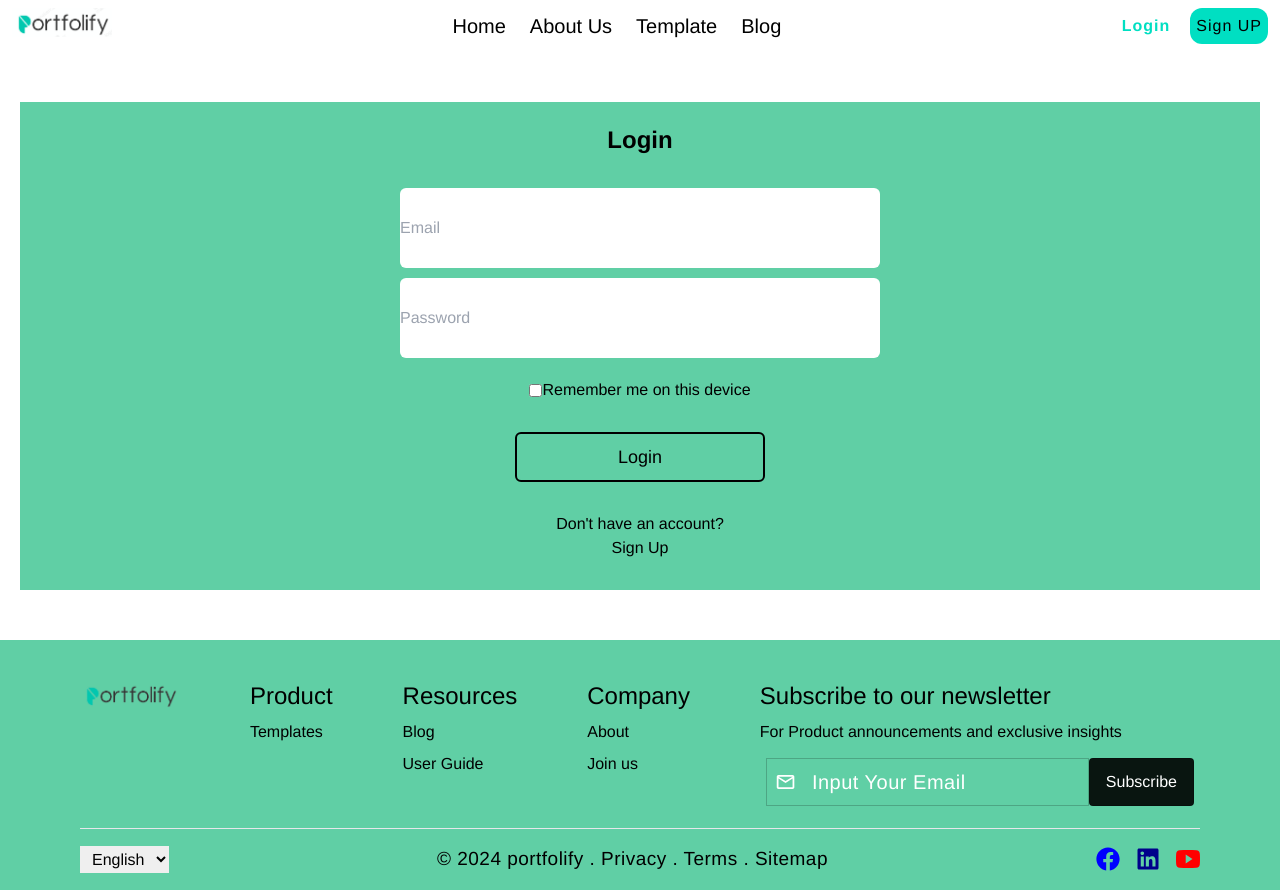
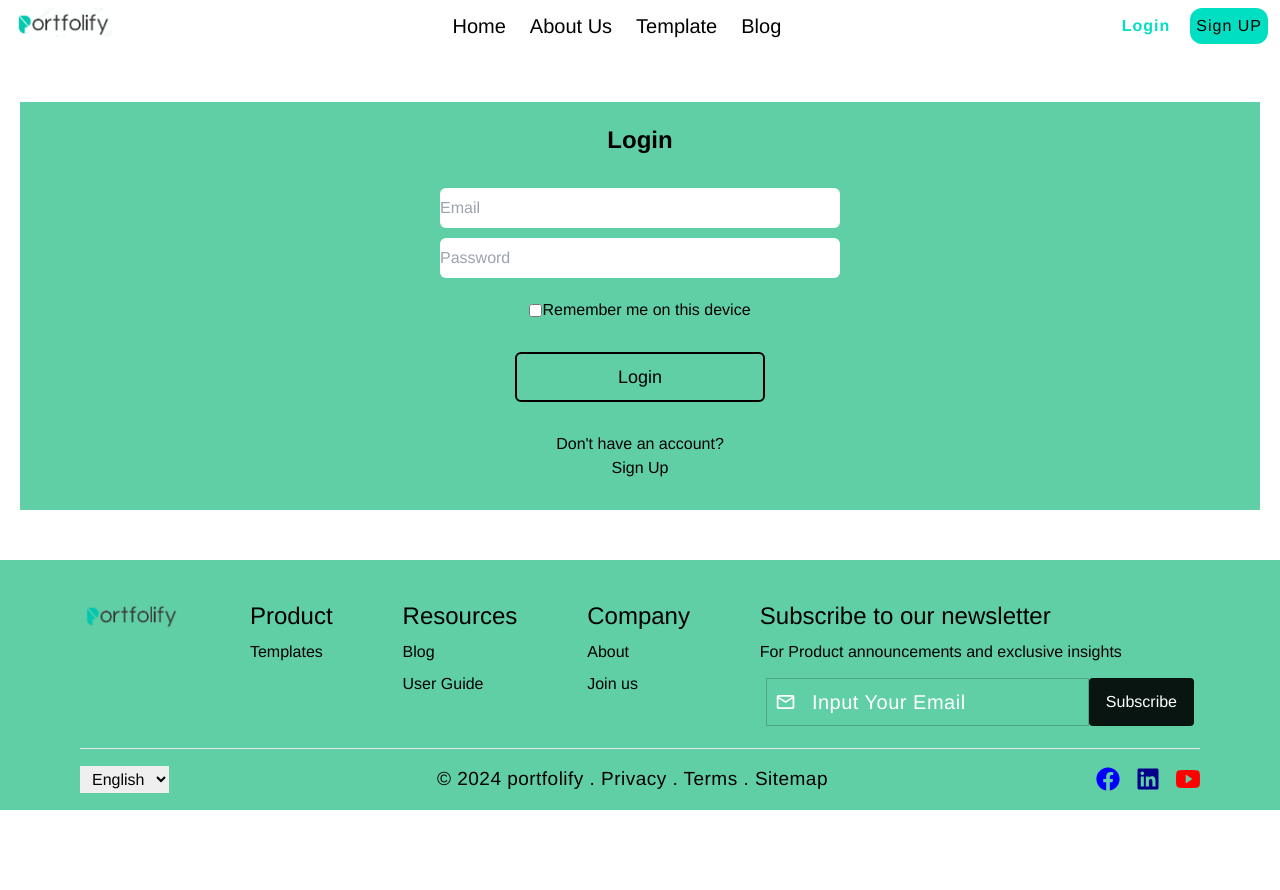
Before and after one commit to Qureshi145/Portfolio_Builder, a React (Vite) app: page /login in a window 1280 px wide. After the commit the page ends 810 px from the top, so only its background shows below. Built offline with nearby package versions, Linux system fonts and the light colour scheme.

Commit message:
Login.jsx
Login.jsx (Updated)

```diff
--- a/src/Pages/Login.jsx
+++ b/src/Pages/Login.jsx
@@ -9,18 +9,18 @@ const Login = () => {
         <form>
           <div className="bg">
             <div className="containerls">
-        <div style={{ background: "#60cfa5" }} className="header1">
-          <div  style={{ background: "#60cfa5", color:"black" }} className="text">Login</div>
+              <div className="header1">
+                <div className="text" style={{ backgroundColor: "#60cfa5", color:"black" }}>Login</div>
               </div>
-        <div style={{ background: "#60cfa5" }} className="textboxes">
-          <div className="input">
+              <div className="textboxes" style={{ backgroundColor: "#60cfa5" }}>
+                <div className="input" style={{ width: "400px", height: "40px" }}>
                   <input type="email" placeholder="Email" />
                 </div>
-          <div className="input">
+                <div className="input" style={{ width: "400px", height: "40px" }}>
                   <input type="password" placeholder="Password" />
                 </div>
               </div>
-        <span style={{ background: "#60cfa5" }} className="check">
+              <span className="check" style={{ backgroundColor: "#60cfa5" }}>
                 <input type="checkbox" /> Remember me on this device
               </span>
               <div className="submit-container">
@@ -28,8 +28,8 @@ const Login = () => {
                   <button className="submit">Login</button>
                 </div>
               </div>
-        <span style={{ background: "#60cfa5" }} className="login-signup">
-          Don't have an account? <Link to="/signup" style={{ background: "#60cfa5" }}>Sign Up</Link>
+              <span className="login-signup" style={{ backgroundColor: "#60cfa5" }}>
+                Don't have an account? <Link to="/signup" style={{ backgroundColor: "#60cfa5" }}>Sign Up</Link>
               </span>
             </div>
           </div>
```
Lines whose indentation alone changed are shown as unchanged.
